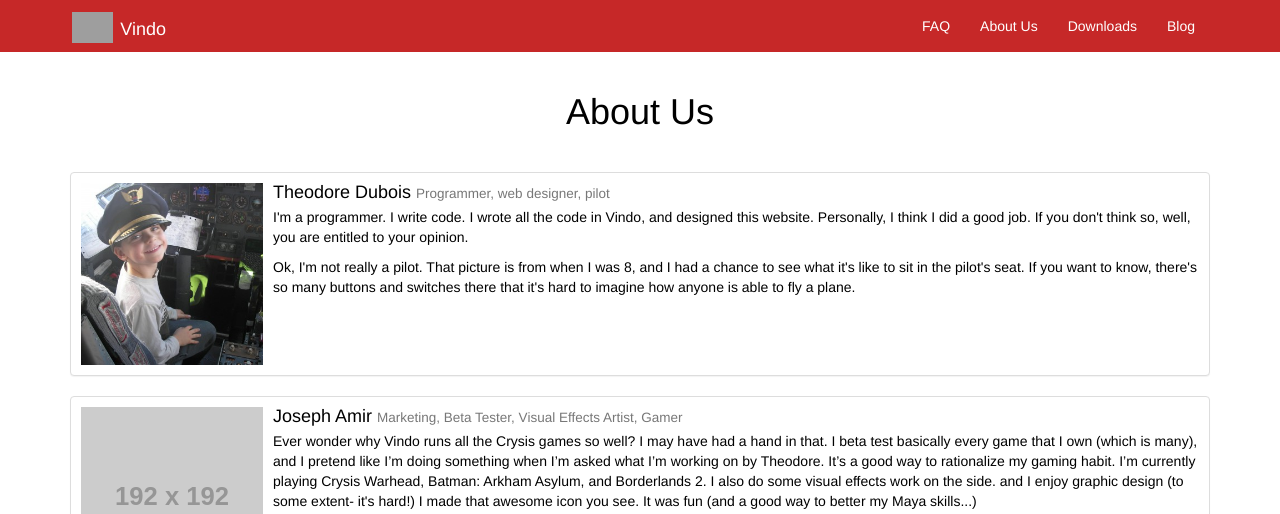
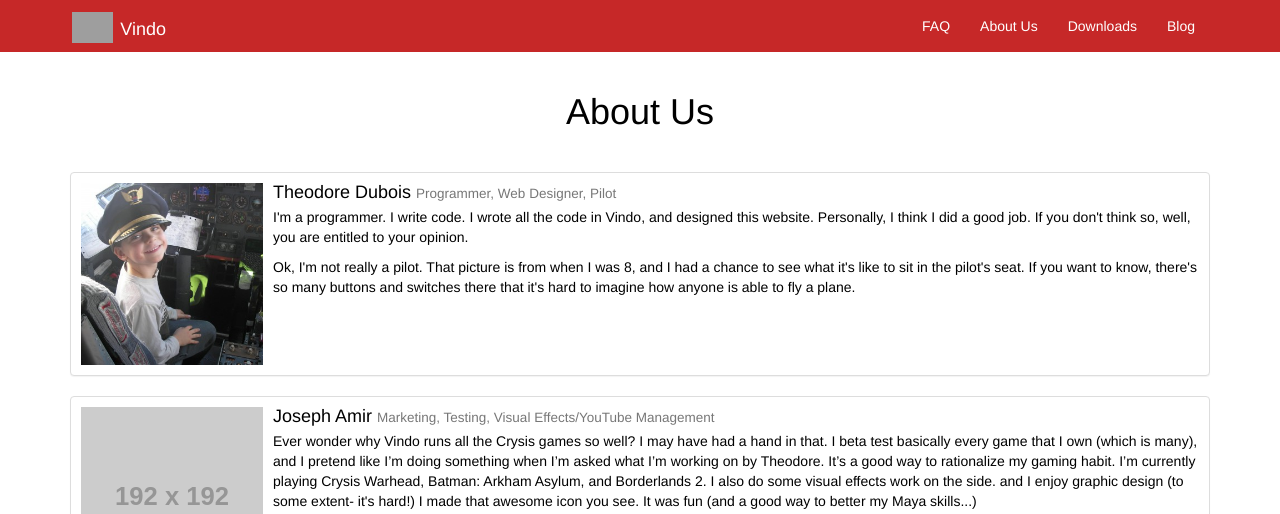
Before and after one commit to vindo-app/vindo, a Jekyll site: the page built from about.html, in a window 1280 px wide. Shown: the top 514 px of the page. Built offline with Jekyll 4.4.1, drawn with Linux system fonts in a browser that asks for light colours; nearby versions of some CDN libraries; comment, search, counter and statistics services are not loaded; grey boxes are pictures that could not be loaded.

Commit message:
Changing the "careers" Joseph has, plus adding uniform capitalization

```diff
--- a/about.html
+++ b/about.html
@@ -10,7 +10,7 @@ permalink: /about/
             <img class="media-object" src="/images/tbodt.jpeg" alt="Theodore Dubois">
         </div>
         <div class="text">
-            <h4 class="media-heading">Theodore Dubois <small>Programmer, web designer, pilot</small></h4>
+            <h4 class="media-heading">Theodore Dubois <small>Programmer, Web Designer, Pilot</small></h4>
             <p>I'm a programmer. I write code. I wrote all the code in Vindo, and designed this website. Personally, I think I did a good job. If you don't think so, well, you are entitled to your opinion.</p>
             <p>Ok, I'm not really a pilot. That picture is from when I was 8, and I had a chance to see what it's like to sit in the pilot's seat. If you want to know, there's so many buttons and switches there that it's hard to imagine how anyone is able to fly a plane.</p>
         </div>
@@ -23,7 +23,7 @@ permalink: /about/
             <img class="media-object" src="http://placehold.it/192x192" alt="Joseph Amir">
         </div>
         <div class="text">
-            <h4 class="media-heading">Joseph Amir <small>Marketing, Beta Tester, Visual Effects Artist, Gamer</small></h4>
+            <h4 class="media-heading">Joseph Amir <small>Marketing, Testing, Visual Effects/YouTube Management</small></h4>
             <p>Ever wonder why Vindo runs all the Crysis games so well? I may have had a hand in that. I beta test
                 basically every game that I own (which is many), and I pretend like I’m doing something when I’m asked
                 what I’m working on by Theodore. It’s a good way to rationalize my gaming habit. I’m currently playing
```
